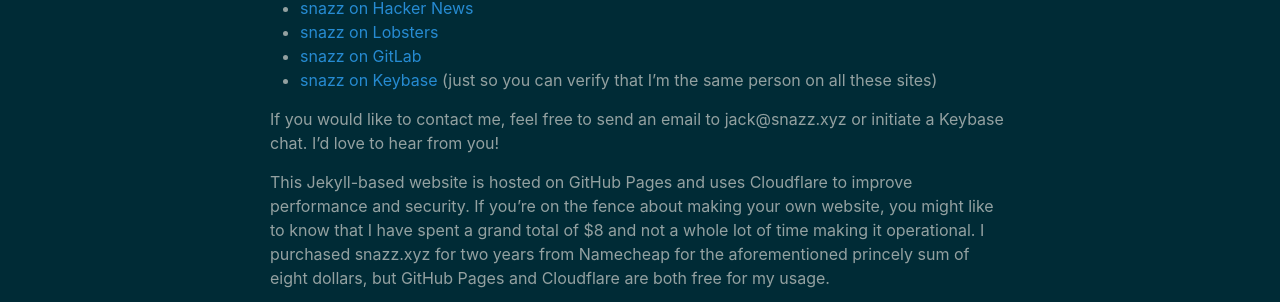
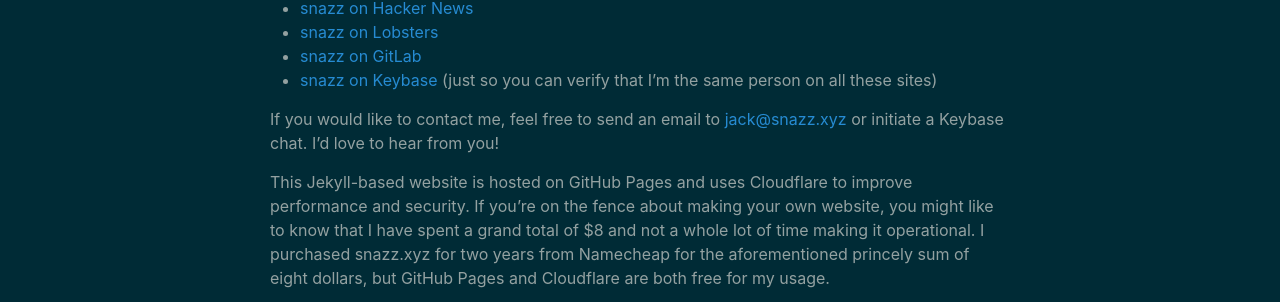
Before and after one commit to jack-the-coder/oldsite, a Jekyll site: the page built from about.md, in a window 1280 px wide. Shown: the part 347-649 px from the top of the page. Built offline with Jekyll 4.4.1, drawn with Linux system fonts in a browser that asks for light colours; part of the change alters nothing that is shown.

```diff
--- a/about.md
+++ b/about.md
@@ -14,6 +14,6 @@ Below you can find a variety of my online accounts and profiles.
 - [snazz on GitLab](https://gitlab.com/snazz)
 - [snazz on Keybase](https://keybase.io/snazz) (just so you can verify that I'm the same person on all these sites)
 
-If you would like to contact me, feel free to send an email to jack@snazz.xyz or initiate a Keybase chat. I'd love to hear from you!
+If you would like to contact me, feel free to send an email to [jack@snazz.xyz](mailto:jack@snazz.xyz) or initiate a Keybase chat. I'd love to hear from you!
 
 This Jekyll-based website is hosted on GitHub Pages and uses Cloudflare to improve performance and security. If you're on the fence about making your own website, you might like to know that I have spent a grand total of $8 and not a whole lot of time making it operational. I purchased snazz.xyz for two years from Namecheap for the aforementioned princely sum of eight dollars, but GitHub Pages and Cloudflare are both free for my usage.
```
